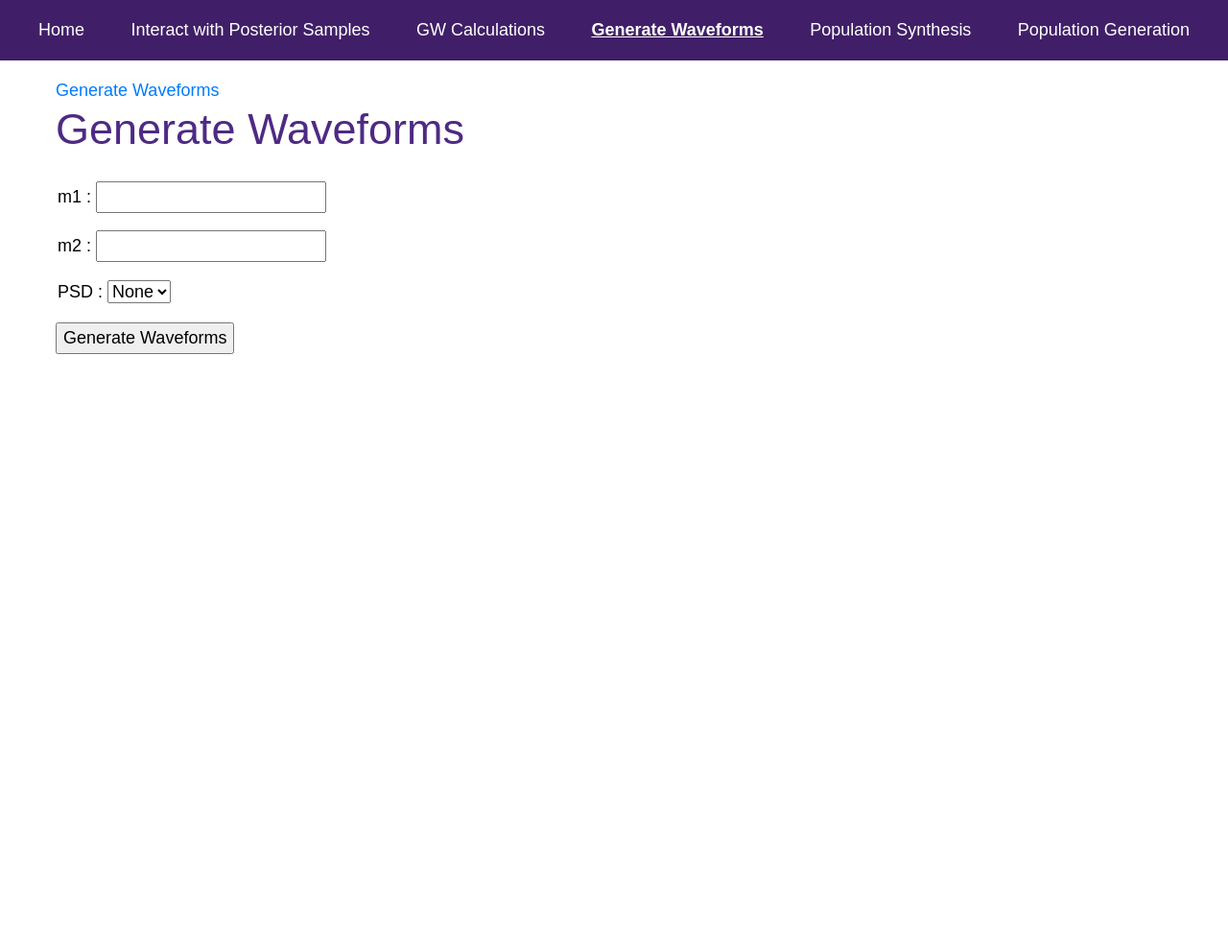
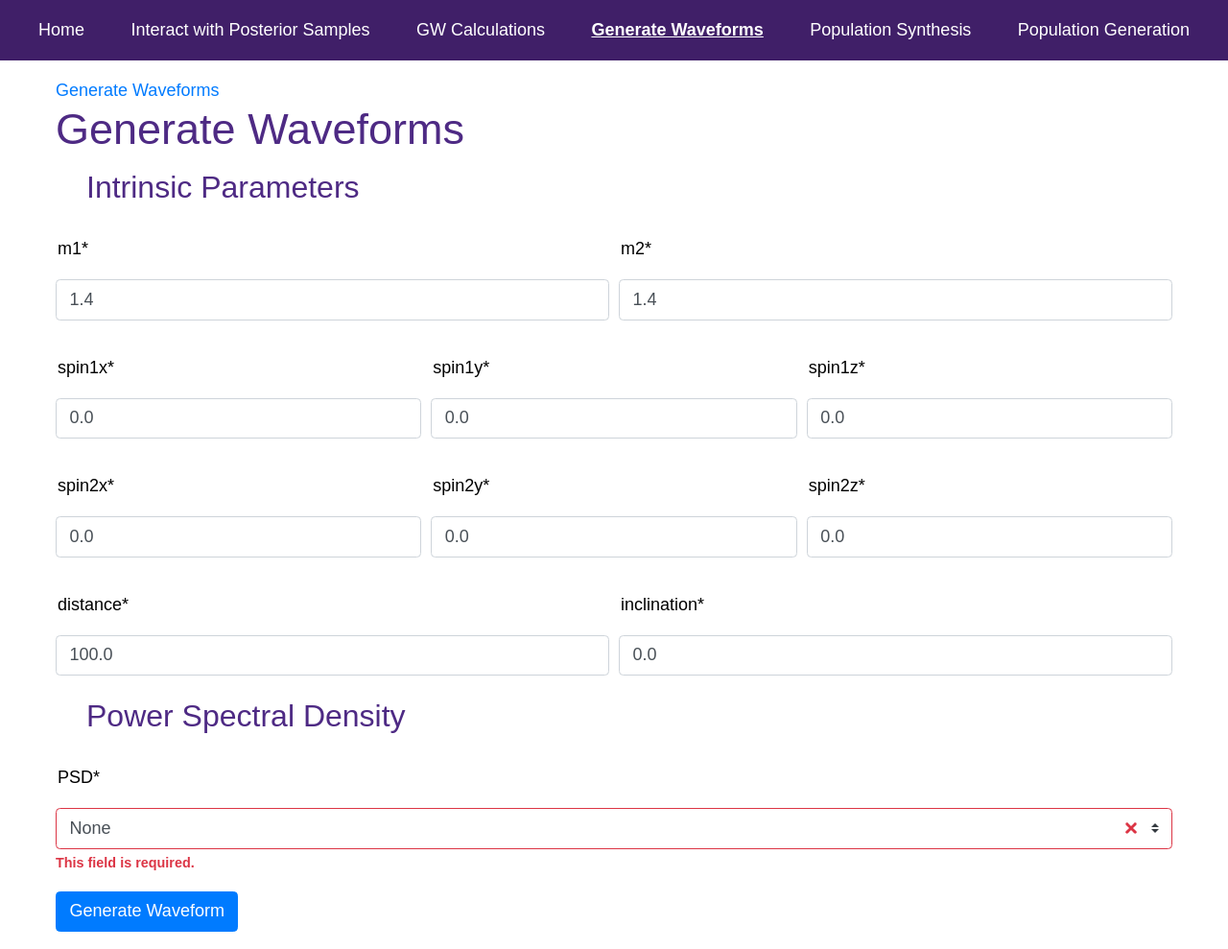
Before and after one commit to CIERA-Northwestern/gwinteract, a Django app: page /waveforms/ in a window 1280 px wide. Shown: the whole page at 96% size. Before the commit the page ends 369 px from the top, so only its background shows below. Run offline with Django 3.2, Linux system fonts and the light colour scheme; some libraries are stand-ins or nearby versions.

Commit message:
Combing Kaoshik additions with Django Crispy Form

```diff
--- a/gwinteract/waveforms/forms.py
+++ b/gwinteract/waveforms/forms.py
@@ -1,6 +1,10 @@
 from django import forms
 
 import lalsimulation
+import numpy as np
+
+from crispy_forms.helper import FormHelper
+from crispy_forms.layout import Layout, Submit, Row, Column, Fieldset
 
 def _is_useable_psd(func):
     try:
@@ -17,11 +21,57 @@
     return psds
 
 class WaveformForm(forms.Form):
+    def __init__(self, *args, **kwargs):
+        super(WaveformForm, self).__init__(*args, **kwargs)
+        self.helper = FormHelper()
+        self.helper.form_action = '/waveforms/plot/'
+        self.helper.form_method = 'GET'
+        self.helper.form_id = 'waveform_form'
+        self.helper.form_style = 'inline'
+        self.helper.layout = Layout(
+            Fieldset("Intrinsic Parameters",
+                Row(
+                    Column('m1', css_class='form-group col-md-6 mb-0'),
+                    Column('m2', css_class='form-group col-md-6 mb-0'),
+                    css_class='form-row'
+                ),
+                Row(
+                    Column('spin1x', css_class='form-group col-md-4 mb-0'),
+                    Column('spin1y', css_class='form-group col-md-4 mb-0'),
+                    Column('spin1z', css_class='form-group col-md-4 mb-0'),
+                    css_class='form-row'
+                ),
+                Row(
+                    Column('spin2x', css_class='form-group col-md-4 mb-0'),
+                    Column('spin2y', css_class='form-group col-md-4 mb-0'),
+                    Column('spin2z', css_class='form-group col-md-4 mb-0'),
+                    css_class='form-row'
+                ),
+                Row(
+                    Column('distance', css_class='form-group col-md-6 mb-0'),
+                    Column('inclination', css_class='form-group col-md-6 mb-0'),
+                    css_class='form-row'
+                ),
+                ),
+            Fieldset("Power Spectral Density", 'psd'),
+            Submit('submit', 'Generate Waveform')
+        )
 
     _PSDS = dict(_get_psds(lalsimulation))
 
-    m1 = forms.FloatField(label='m1')#, default=1.4)
-    m2 = forms.FloatField(label='m2')#, default=1.4)
+    m1 = forms.FloatField(label='m1')
+    m2 = forms.FloatField(label='m2')
+
+    spin1x = forms.FloatField(label='spin1x', min_value=-1.0, max_value=1.0)
+    spin1y = forms.FloatField(label='spin1y', min_value=-1.0, max_value=1.0)
+    spin1z = forms.FloatField(label='spin1z', min_value=-1.0, max_value=1.0)
+
+    spin2x = forms.FloatField(label='spin2x', min_value=-1.0, max_value=1.0)
+    spin2y = forms.FloatField(label='spin2y', min_value=-1.0, max_value=1.0)
+    spin2z = forms.FloatField(label='spin2z', min_value=-1.0, max_value=1.0)
+
+    distance = forms.FloatField(label='distance', min_value=0.0)
+    inclination = forms.FloatField(label='inclination', min_value=0.0, max_value=np.pi)
 
     choices = [(p, p) for p in _PSDS.keys()]
     choices.insert(0, ("None", "None"))
--- a/gwinteract/waveforms/templates/waveform-form.html
+++ b/gwinteract/waveforms/templates/waveform-form.html
@@ -2,34 +2,40 @@
 
 {% block content %}
 
+{% load crispy_forms_tags %}
+
 {% block nav-search %}<a class="active" href="/waveforms/">Generate Waveforms</a>{% endblock %}
 <h1>Generate Waveforms</h1>
 
-<form action="/waveforms/waveforms/" method="get" style="display: inline;">
-{% if form.errors %}
-    {% for field in form %}
-        {% for error in field.errors %}
-            <div class="alert alert-danger">
-                <strong>{{ error|escape }}</strong>
-            </div>
-        {% endfor %}
-    {% endfor %}
-    {% for error in form.non_field_errors %}
-        <div class="alert alert-danger">
-            <strong>{{ error|escape }}</strong>
-        </div>
-    {% endfor %}
-{% endif %}
+{% crispy form %}
 
-<fieldset>
-{% for field in form.visible_fields %}
-    <label>
-    {{ field.label }} : {{ field }}
-    </label>
-{% endfor %}
-</fieldset>
+<div id="img_container">
+</div>
 
-<input type="submit" value="Generate Waveforms" />
 
-</form>
+<script>
+    // wait for the DOM to be loaded
+    $(document).ready(function() {
+        // bind 'waveform_form' and provide a simple callback function
+        $('#waveform_form').submit(function(submit_button) {
+            submit_button.preventDefault(); // avoid to execute the actual submit of the form.
+            var form = $(this);
+            var url = form.attr('action');
+            var container = document.getElementById("img_container");
+            while (container.firstChild) {
+                container.removeChild(container.firstChild); // Want to remove old images to avoid build-up
+            }
+            // Create the image url and add it via get request
+            var image = document.createElement("IMG");
+            image.setAttribute("src", url.concat("?", form.serialize()));
+            container.appendChild(image);
+            $.get('/waveforms/snr/' + '?' + form.serialize(), function(data, status) {
+                var snr = document.createElement("div");
+                snr.innerHTML = 'Optimal SNR Value: ' + data
+                container.appendChild(snr)
+            })
+        });
+    });
+</script>
+
 {% endblock %}
--- a/gwinteract/waveforms/urls.py
+++ b/gwinteract/waveforms/urls.py
@@ -7,4 +7,5 @@
     url(r'^$', views.index, name='index'),
     url(r'^waveforms/$', views.waveforms, name='waveforms'),
     url(r'^plot/$', views.plot, name='plot'),
+    url(r'^snr/$', views.snr, name='snr'),
 ]
--- a/gwinteract/waveforms/views.py
+++ b/gwinteract/waveforms/views.py
@@ -61,7 +61,7 @@
 #######
 
 def index(request):
-    form = WaveformForm()
+    form = WaveformForm(_defaults)
     return render(request, 'waveform-form.html', {'form': form})
 
 def waveforms(request):
@@ -109,3 +109,22 @@
             response = HttpResponse(buf.getvalue(), content_type='image/png')
             pyplot.close(plot)
             return response
+
+def snr(request):
+    # Calculates the optimal SNR value
+    if request.method == 'GET':
+        form = WaveformForm(request.GET)
+
+        if form.is_valid():
+            f, hp, hx = gen_waveform(form.cleaned_data)
+            assert len(f) == len(hp), "{0}, {1}".format(len(f), len(hp))
+
+            hp = FrequencySeries(hp, frequencies=f)
+            hx = FrequencySeries(hx, frequencies=f)
+
+            asd = FrequencySeries(gen_psd(form, f), frequencies=f) if form.cleaned_data["psd"] != "None" else None
+
+
+            snr = ((hp/asd) @ (hp.conj()/asd)).to_value() * hp.df.to_value() if asd else None
+
+    return HttpResponse(snr.real)
```
